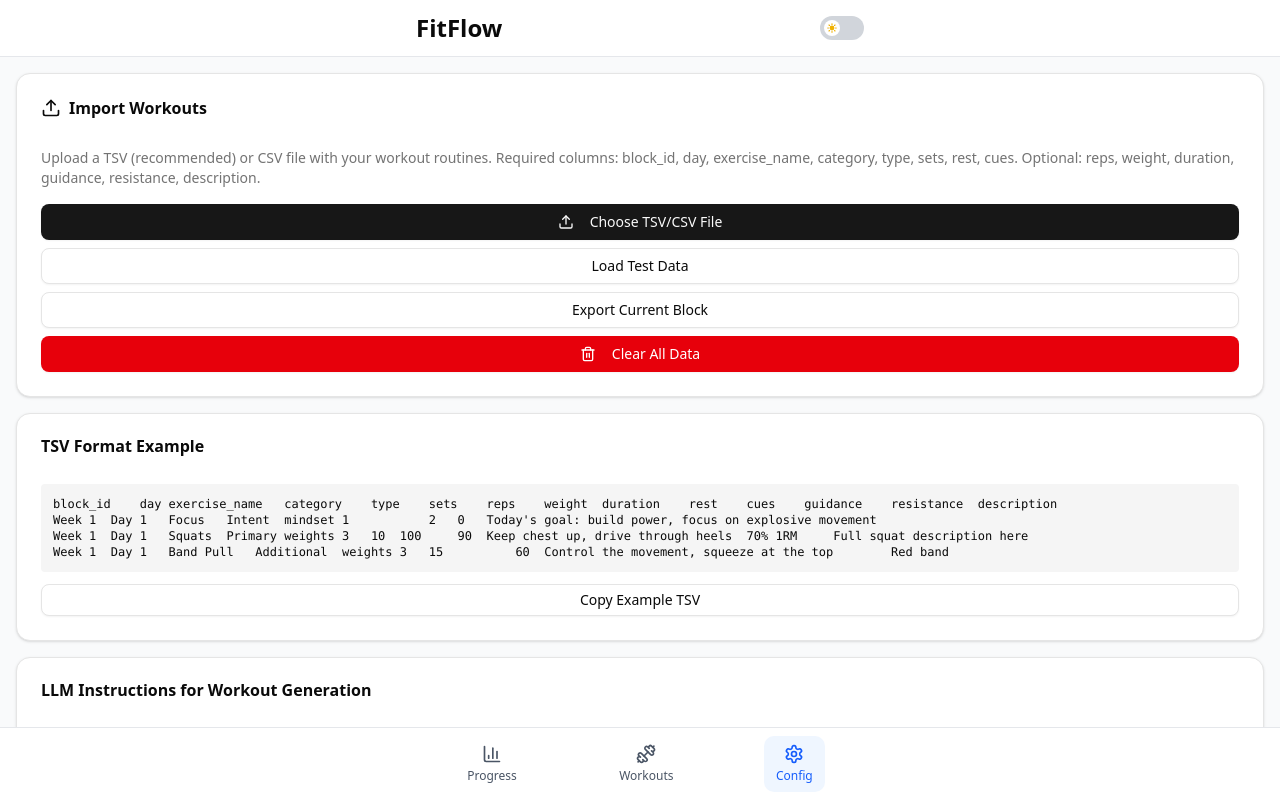
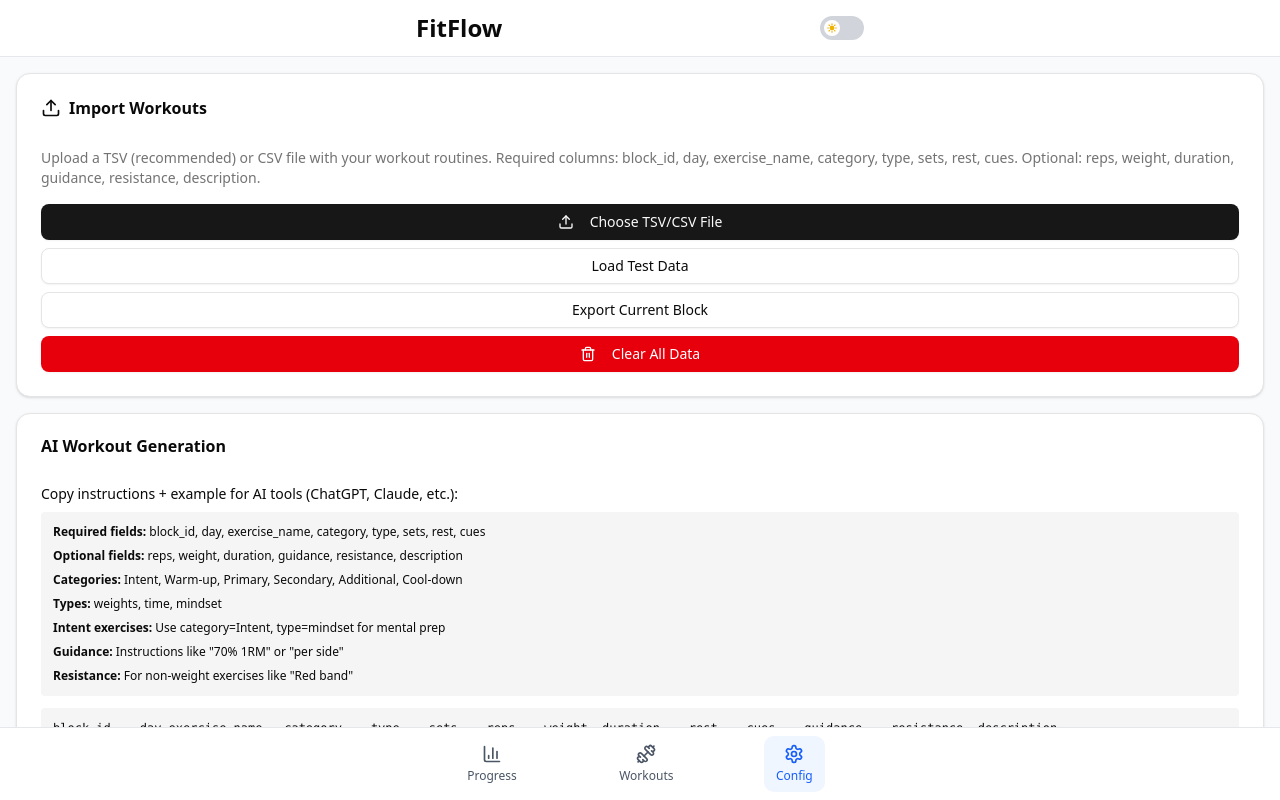
Before and after one commit to Perentie01/fitflow, a React (Vite) app: page / in a window 1280 px wide. Both pictures are taken after a click on the button "Config". Shown: the top 800 px of the page. Built offline with nearby package versions, Linux system fonts and the light colour scheme.

Commit message:
feat: Combine AI generation sections, add copy feedback, improve Log Progress icon

```diff
--- a/src/App.tsx
+++ b/src/App.tsx
@@ -3,7 +3,7 @@ import { Card, CardContent, CardHeader, CardTitle } from '@/components/ui/card';
 import { Button } from '@/components/ui/button';
 import { Badge } from '@/components/ui/badge';
 import { Input } from '@/components/ui/input';
-import { Calendar, ChevronLeft, ChevronRight, Upload, Trash2, Check } from 'lucide-react';
+import { Calendar, ChevronLeft, ChevronRight, Upload, Trash2, Check, Copy } from 'lucide-react';
 import { Dialog, DialogContent, DialogHeader, DialogTitle, DialogTrigger } from '@/components/ui/dialog';
 import { Popover, PopoverContent, PopoverTrigger } from '@/components/ui/popover';
 import { WorkoutCard } from './components/WorkoutCard';
@@ -23,6 +23,7 @@ function App() {
   const [blockDialogOpen, setBlockDialogOpen] = useState(false);
   const [showImportSuccess, setShowImportSuccess] = useState(false);
   const [showExportSuccess, setShowExportSuccess] = useState(false);
+  const [showCopySuccess, setShowCopySuccess] = useState(false);
   const [validationDialogOpen, setValidationDialogOpen] = useState(false);
   const [previewData, setPreviewData] = useState<any[]>([]);
   const [validationErrors, setValidationErrors] = useState<string[]>([]);
@@ -514,58 +515,51 @@ function App() {
 
       <Card>
         <CardHeader>
-          <CardTitle>TSV Format Example</CardTitle>
+          <CardTitle>AI Workout Generation</CardTitle>
         </CardHeader>
         <CardContent className="space-y-3">
+          <div className="text-sm space-y-2">
+            <p className="font-medium">Copy instructions + example for AI tools (ChatGPT, Claude, etc.):</p>
+            <div className="bg-muted p-3 rounded text-xs space-y-2">
+              <p><strong>Required fields:</strong> block_id, day, exercise_name, category, type, sets, rest, cues</p>
+              <p><strong>Optional fields:</strong> reps, weight, duration, guidance, resistance, description</p>
+              <p><strong>Categories:</strong> Intent, Warm-up, Primary, Secondary, Additional, Cool-down</p>
+              <p><strong>Types:</strong> weights, time, mindset</p>
+              <p><strong>Intent exercises:</strong> Use category=Intent, type=mindset for mental prep</p>
+              <p><strong>Guidance:</strong> Instructions like "70% 1RM" or "per side"</p>
+              <p><strong>Resistance:</strong> For non-weight exercises like "Red band"</p>
+            </div>
+          </div>
           <pre className="text-xs bg-muted p-3 rounded overflow-x-auto">
 {`block_id	day	exercise_name	category	type	sets	reps	weight	duration	rest	cues	guidance	resistance	description
 Week 1	Day 1	Focus	Intent	mindset	1			2	0	Today's goal: build power, focus on explosive movement
 Week 1	Day 1	Squats	Primary	weights	3	10	100		90	Keep chest up, drive through heels	70% 1RM		Full squat description here
 Week 1	Day 1	Band Pull	Additional	weights	3	15			60	Control the movement, squeeze at the top		Red band	`}
           </pre>
+          <Popover open={showCopySuccess}>
+            <PopoverTrigger asChild>
               <Button
                 onClick={() => {
-              const tsvExample = `block_id\tday\texercise_name\tcategory\ttype\tsets\treps\tweight\tduration\trest\tcues\tguidance\tresistance\tdescription\nWeek 1\tDay 1\tFocus\tIntent\tmindset\t1\t\t\t2\t0\tToday's goal: build power, focus on explosive movement\t\t\t\nWeek 1\tDay 1\tSquats\tPrimary\tweights\t3\t10\t100\t\t90\tKeep chest up, drive through heels\t70% 1RM\t\tFull squat description here\nWeek 1\tDay 1\tBand Pull\tAdditional\tweights\t3\t15\t\t\t60\tControl the movement, squeeze at the top\t\tRed band\t`;
-              navigator.clipboard.writeText(tsvExample);
+                  const combined = `Generate a workout in TSV (Tab-Separated Values) format with these specifications:\n\nIMPORTANT: Use TAB characters (\\t) as delimiters, NOT commas. This allows text fields to contain commas and punctuation.\n\nRequired columns: block_id, day, exercise_name, category, type, sets, rest, cues\nOptional columns: reps, weight, duration, guidance, resistance, description\n\nCategories: Intent (mental prep), Warm-up, Primary, Secondary, Additional, Cool-down\nTypes: weights, time, mindset\n\nStart each workout with an Intent exercise (category=Intent, type=mindset) for mental preparation.\n\nUse guidance for instructions like "70% 1RM" or "per side".\nUse resistance for non-weight exercises like "Red band" or "Bodyweight".\nAdd detailed descriptions for complex exercises.\n\nExample format (columns separated by TAB characters):\nblock_id\\tday\\texercise_name\\tcategory\\ttype\\tsets\\treps\\tweight\\tduration\\trest\\tcues\\tguidance\\tresistance\\tdescription\nWeek 1\\tDay 1\\tFocus\\tIntent\\tmindset\\t1\\t\\t\\t2\\t0\\tToday's goal: build power, focus on explosive movement\\t\\t\\t\nWeek 1\\tDay 1\\tSquats\\tPrimary\\tweights\\t3\\t10\\t100\\t\\t90\\tKeep chest up, drive through heels\\t70% 1RM\\t\\tFull squat description here\nWeek 1\\tDay 1\\tBand Pull\\tAdditional\\tweights\\t3\\t15\\t\\t\\t60\\tControl the movement, squeeze at the top\\t\\tRed band\\t`;
+                  navigator.clipboard.writeText(combined);
+                  setShowCopySuccess(true);
+                  setTimeout(() => setShowCopySuccess(false), 2000);
                 }}
                 variant="outline"
                 size="sm"
                 className="w-full"
               >
-            Copy Example TSV
+                <Copy className="h-4 w-4 mr-2" />
+                Copy for AI Generation
               </Button>
-        </CardContent>
-      </Card>
-
-      <Card>
-        <CardHeader>
-          <CardTitle>LLM Instructions for Workout Generation</CardTitle>
-        </CardHeader>
-        <CardContent className="space-y-3">
-          <div className="text-sm space-y-2">
-            <p className="font-medium">Use these instructions to generate workouts with AI:</p>
-            <div className="bg-muted p-3 rounded text-xs space-y-2">
-              <p><strong>Required fields:</strong> block_id, day, exercise_name, category, type, sets, rest, cues</p>
-              <p><strong>Optional fields:</strong> reps, weight, duration, guidance, resistance, description</p>
-              <p><strong>Categories:</strong> Intent, Warm-up, Primary, Secondary, Additional, Cool-down</p>
-              <p><strong>Types:</strong> weights, time, mindset</p>
-              <p><strong>Intent exercises:</strong> Use category=Intent, type=mindset for mental prep (no sets/reps shown)</p>
-              <p><strong>Guidance:</strong> Use for instructions like "70% 1RM" or "per side"</p>
-              <p><strong>Resistance:</strong> Use for non-weight exercises like "Red band" or "Bodyweight"</p>
-              <p><strong>Description:</strong> Detailed exercise instructions (tappable on exercise name)</p>
+            </PopoverTrigger>
+            <PopoverContent className="w-auto p-2" side="top">
+              <div className="flex items-center space-x-2 text-sm">
+                <Check className="h-4 w-4 text-green-600" />
+                <span>Copied to clipboard!</span>
               </div>
-          </div>
-          <Button
-            onClick={() => {
-              const llmInstructions = `Generate a workout in TSV (Tab-Separated Values) format with these specifications:\n\nIMPORTANT: Use TAB characters (\\t) as delimiters, NOT commas. This allows text fields to contain commas and punctuation.\n\nRequired columns: block_id, day, exercise_name, category, type, sets, rest, cues\nOptional columns: reps, weight, duration, guidance, resistance, description\n\nCategories: Intent (mental prep), Warm-up, Primary, Secondary, Additional, Cool-down\nTypes: weights, time, mindset\n\nStart each workout with an Intent exercise (category=Intent, type=mindset) for mental preparation.\n\nUse guidance for instructions like "70% 1RM" or "per side".\nUse resistance for non-weight exercises like "Red band" or "Bodyweight".\nAdd detailed descriptions for complex exercises.\n\nExample format (columns separated by TAB characters):\nblock_id\\tday\\texercise_name\\tcategory\\ttype\\tsets\\treps\\tweight\\tduration\\trest\\tcues\\tguidance\\tresistance\\tdescription\nWeek 1\\tDay 1\\tFocus\\tIntent\\tmindset\\t1\\t\\t\\t2\\t0\\tToday's goal: build power, focus on explosive movement\\t\\t\\t\nWeek 1\\tDay 1\\tSquats\\tPrimary\\tweights\\t3\\t10\\t100\\t\\t90\\tKeep chest up, drive through heels\\t70% 1RM\\t\\tFull description`;
-              navigator.clipboard.writeText(llmInstructions);
-            }}
-            variant="outline"
-            size="sm"
-            className="w-full"
-          >
-            Copy LLM Instructions
-          </Button>
+            </PopoverContent>
+          </Popover>
         </CardContent>
       </Card>
     </div>
--- a/src/components/WorkoutCard.tsx
+++ b/src/components/WorkoutCard.tsx
@@ -4,7 +4,7 @@ import { Badge } from '@/components/ui/badge';
 import { Button } from '@/components/ui/button';
 import { Input } from '@/components/ui/input';
 import { Dialog, DialogContent, DialogHeader, DialogTitle } from '@/components/ui/dialog';
-import { Timer, Weight, CheckCircle, Brain, ChevronDown, ChevronUp } from 'lucide-react';
+import { Timer, Weight, Check, Brain, ChevronDown, ChevronUp } from 'lucide-react';
 import { Workout, Progress, dbHelpers } from '../lib/database';
 
 interface WorkoutCardProps {
@@ -185,7 +185,7 @@ export function WorkoutCard({ workout, onProgressUpdate }: WorkoutCardProps) {
               className="w-full"
               variant="outline"
             >
-              <CheckCircle className="h-4 w-4 mr-2" />
+              <Check className="h-4 w-4 mr-2" />
               Log Progress
             </Button>
             {showSaveSuccess && (
```
Lines whose indentation alone changed are shown as unchanged.
